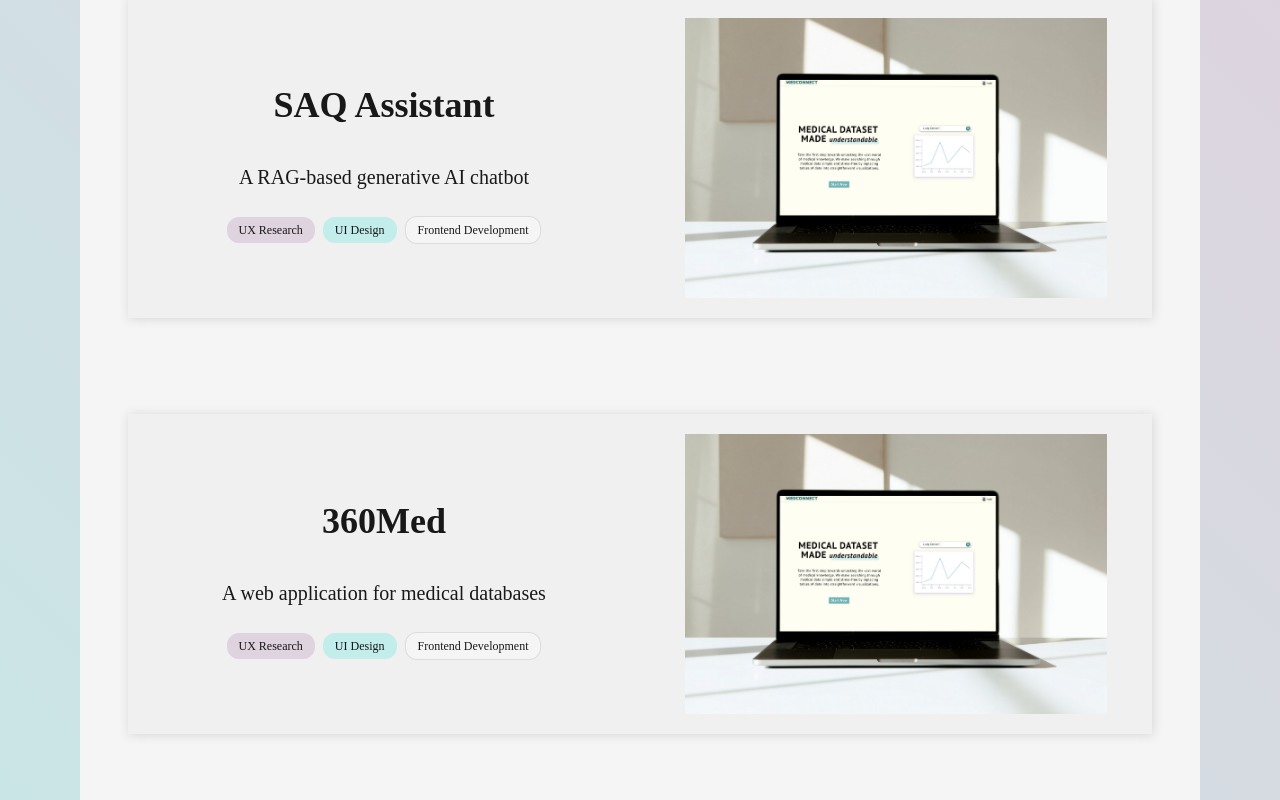
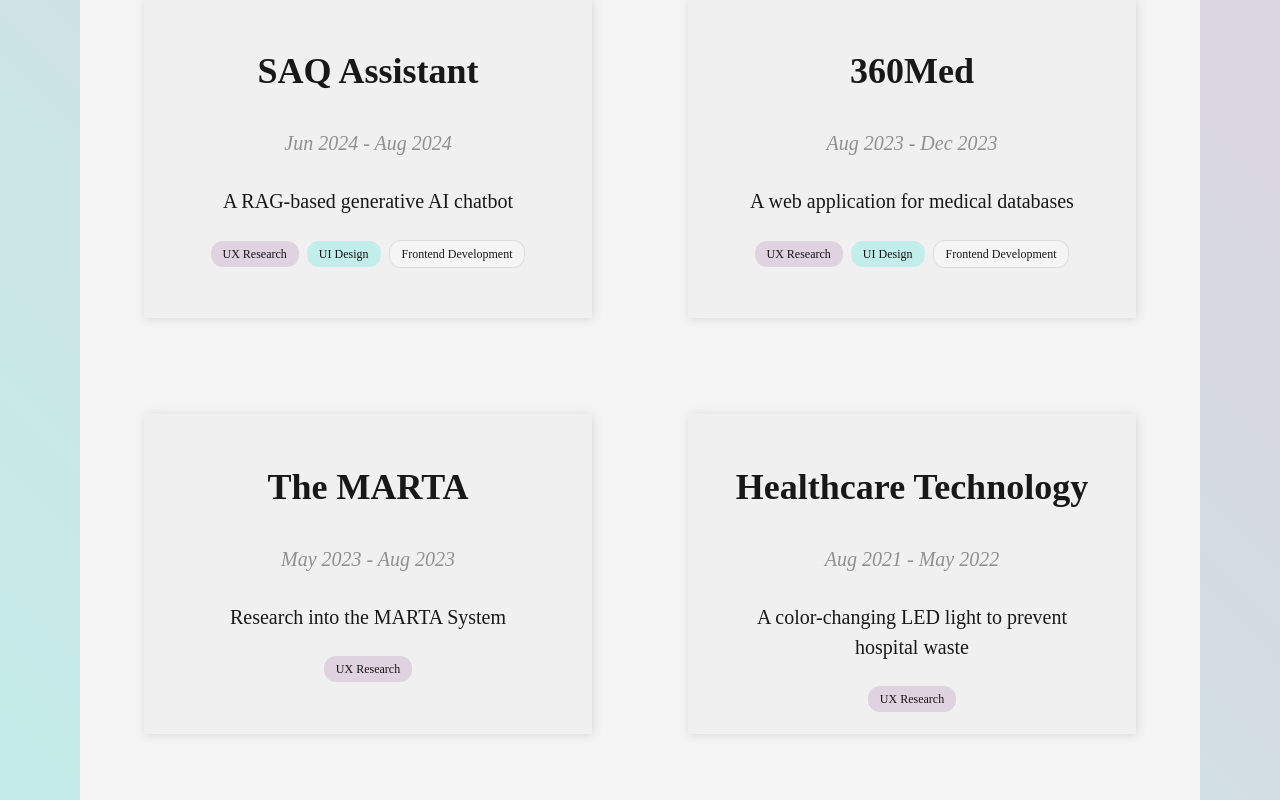
Before and after one commit to kotoetakeda/website, a React (Create React App) app: page /project in a window 1280 px wide. Shown: the part 500-1300 px from the top of the page. Built offline with nearby package versions, Linux system fonts and the light colour scheme; a web font is replaced by a local one.

Commit message:
added date to project cover + deleted photo

```diff
--- a/src/Custom.jsx
+++ b/src/Custom.jsx
@@ -88,7 +88,7 @@
     );
 };
 
-const ProjBlock = ({ link, title, themeColor, desc, skills, image, ...rest }) => {
+const ProjBlock = ({ link, title, themeColor, date, desc, skills, image, ...rest }) => {
     const theme = useTheme();
     const [hover, setHover] = useState(false);
     const navigate = useNavigate();
@@ -102,25 +102,21 @@
             onMouseOver={handleMouseOver}
             onMouseOut={handleMouseOut}
             onClick={navigatePage}
-            width={'80vw'}
+            width={'35vw'}
             height={'40vh'}
             flexDirection={'row'}
             bg={theme.colors.gray}
             boxShadow={ hover ? "1px 1px 30px" + themeColor : "1px 1px 10px" + themeColor }
-            display={'grid'}
-            gridTemplateColumns={'repeat(2, 1fr)'}
             position={'relative'}
             {...rest}
         >
             <Flex flexDirection={'column'} align={'center'} justify={'center'}
                     rowGap={'5'} p={'10'}>
                 <H2 link={link} text={title} fontWeight={'900'} />
+                <i><Body text={date} color={theme.colors.body_inactive}/></i>
                 <Body text={desc}/>
                 <HStack>{skills}</HStack>
             </Flex>
-            <Center>
-                <Image src={image} alt={title}  height={'35vh'} />
-            </Center>
         </Box>
     );
 };
--- a/src/Project.jsx
+++ b/src/Project.jsx
@@ -1,6 +1,6 @@
 import React, { useEffect } from "react";
 import { useTheme } from "@chakra-ui/react";
-import { Box, Flex } from "@chakra-ui/react";
+import { Box, Flex, SimpleGrid } from "@chakra-ui/react";
 import { H1, ProjBlock, SkillTag } from "./Custom";
 import Header from './Header';
 import Footer from './Footer';
@@ -24,10 +24,12 @@
     <Box p={"3rem 5rem"} w={'100%'} bg={colors.gradient}>
       <Flex bg={colors.white} w={'100%'} height={'fit-content'} py={"5rem"} flexDirection={'column'} justify={'center'} align={'center'}>
         <H1 text="Projects Gallery" pb={"3rem"}/>
+        <SimpleGrid columns={2}>
             <ProjBlock
               title="SAQ Assistant"
               link="/saq-assistant"
               themeColor="#D6D6D6"
+              date={"Jun 2024 - Aug 2024"}
               desc={"A RAG-based generative AI chatbot"}
               skills={
                 <>
@@ -36,13 +38,12 @@
                 <SkillTag label={'Frontend Development'} bg={colors.white} border={'1px solid rgba(0, 0, 0, 0.1)'} />
                 </>
               }
-            image={SAQAssistantCover}
             />
             <ProjBlock
               title="360Med"
               link="/360med"
               themeColor="#D6D6D6"
-            image={MedCover}
+              date={"Aug 2023 - Dec 2023"}
               desc={"A web application for medical databases"}
               skills={
                 <>
@@ -53,10 +54,22 @@
               }
             />
             <ProjBlock
+              title="The MARTA"
+              link="/marta"
+              themeColor="#D6D6D6"
+              date={"May 2023 - Aug 2023"}
+              desc={"Research into the MARTA System"}
+              skills={
+                <>
+                <SkillTag label={'UX Research'} bg={colors.mauve} />
+                </>
+              }
+            />
+            <ProjBlock
               title="Healthcare Technology"
               link="/healthcare-technology"
               themeColor="#D6D6D6"
-            image={HTCover}
+              date={"Aug 2021 - May 2022"}
               desc={"A color-changing LED light to prevent hospital waste"}
               skills={
                 <>
@@ -64,18 +77,7 @@
                 </>
               }
             />
-          <ProjBlock
-            title="The MARTA"
-            link="/marta"
-            themeColor="#D6D6D6"
-            image={MartaCover}
-            desc={"Research into the MARTA System"}
-            skills={
-              <>
-              <SkillTag label={'UX Research'} bg={colors.mauve} />
-              </>
-            }
-          />
+        </SimpleGrid>
       </Flex>
     </Box>
     <Footer />
```
Lines whose indentation alone changed are shown as unchanged.
